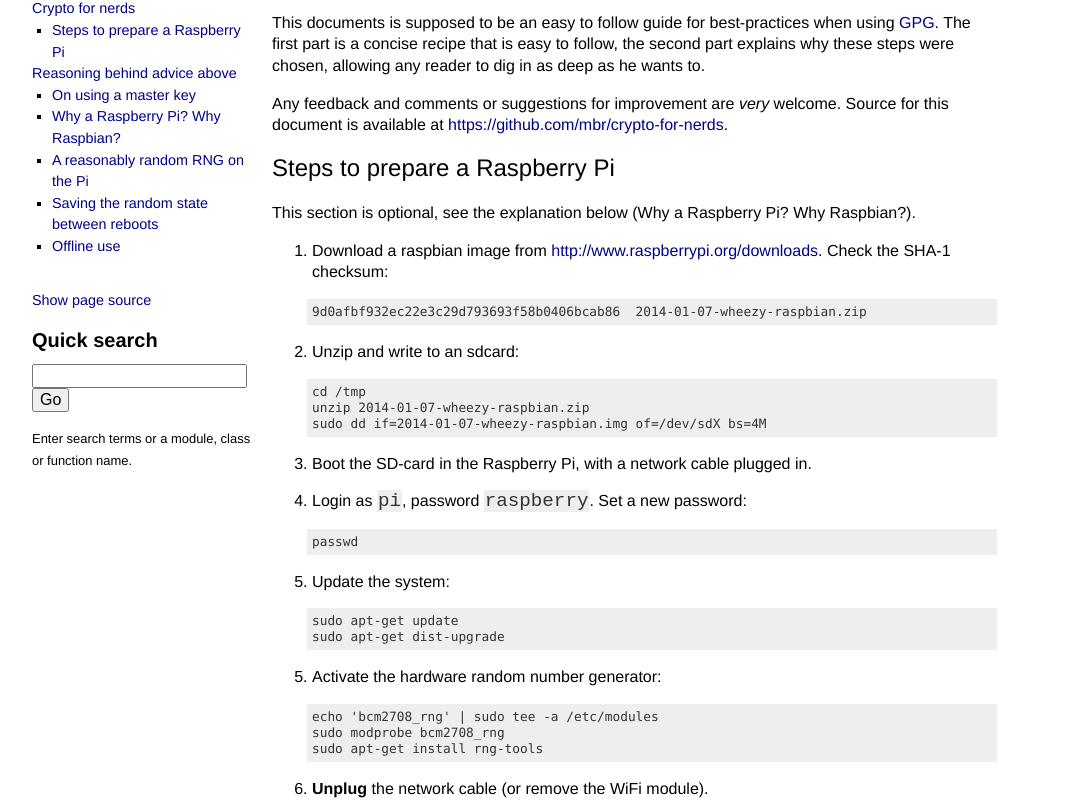
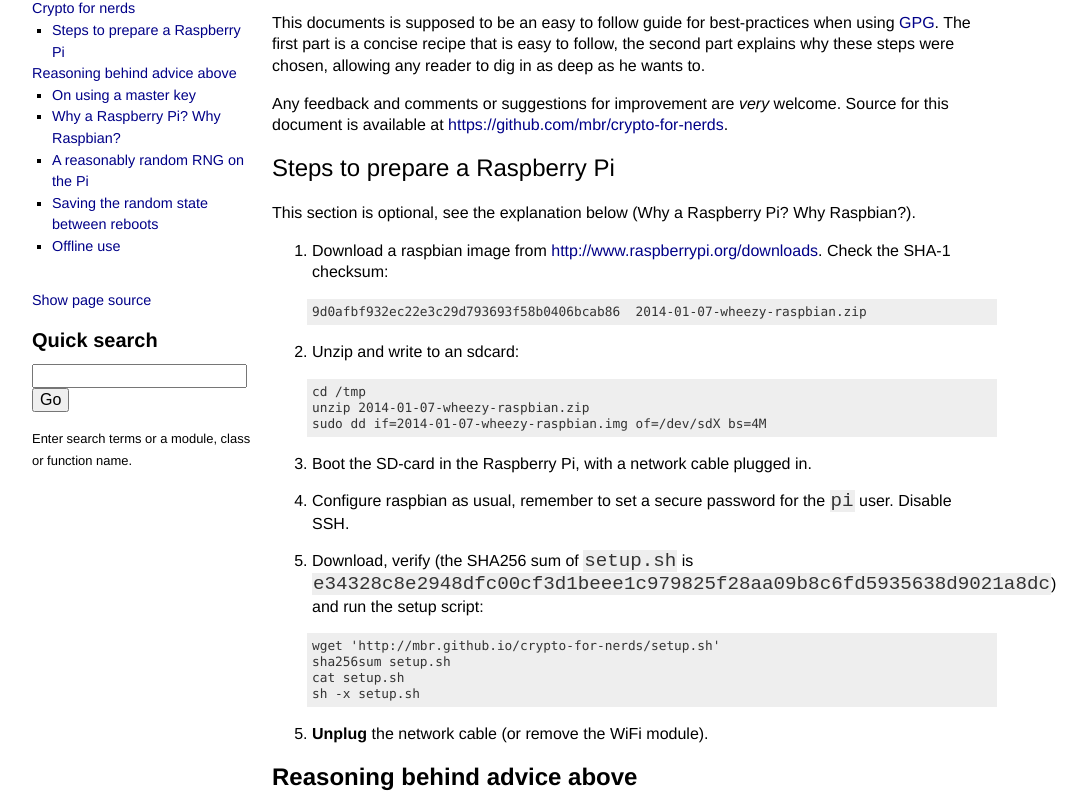
Before and after one commit to mbr/crypto-for-nerds, a plain HTML site: page index.html in a window 1280 px wide. Shown: the part 146-952 px from the top of the page, without its empty margins (128-1215 px from the left). Drawn offline with Linux system fonts and the light colour scheme.

Commit message:
Updated gh-pages (built from 1c37ada).

```diff
--- a/index.html
+++ b/index.html
@@ -76,28 +76,22 @@
 </li>
 <li><p class="first">Boot the SD-card in the Raspberry Pi, with a network cable plugged in.</p>
 </li>
-<li><p class="first">Login as <tt class="docutils literal"><span class="pre">pi</span></tt>, password <tt class="docutils literal"><span class="pre">raspberry</span></tt>. Set a new password:</p>
-<div class="highlight-python"><div class="highlight"><pre><span class="n">passwd</span>
-</pre></div>
-</div>
+<li><p class="first">Configure raspbian as usual, remember to set a secure password for the
+<tt class="docutils literal"><span class="pre">pi</span></tt> user. Disable SSH.</p>
 </li>
-<li><p class="first">Update the system:</p>
-<div class="highlight-python"><div class="highlight"><pre>sudo apt-get update
-sudo apt-get dist-upgrade
+<li><p class="first">Download, verify (the SHA256 sum of <tt class="docutils literal"><span class="pre">setup.sh</span></tt> is
+<tt class="docutils literal"><span class="pre">e34328c8e2948dfc00cf3d1beee1c979825f28aa09b8c6fd5935638d9021a8dc</span></tt>) and
+run the setup script:</p>
+<div class="highlight-python"><div class="highlight"><pre>wget &#39;http://mbr.github.io/crypto-for-nerds/setup.sh&#39;
+sha256sum setup.sh
+cat setup.sh
+sh -x setup.sh
 </pre></div>
 </div>
 </li>
 </ol>
-<ol class="arabic" start="5">
-<li><p class="first">Activate the hardware random number generator:</p>
-<div class="highlight-python"><div class="highlight"><pre>echo &#39;bcm2708_rng&#39; | sudo tee -a /etc/modules
-sudo modprobe bcm2708_rng
-sudo apt-get install rng-tools
-</pre></div>
-</div>
-</li>
-<li><p class="first"><strong>Unplug</strong> the network cable (or remove the WiFi module).</p>
-</li>
+<ol class="arabic simple" start="5">
+<li><strong>Unplug</strong> the network cable (or remove the WiFi module).</li>
 </ol>
 </div>
 </div>
```
Also changed, not shown: searchindex.js (+1 -1 lines), _sources/index.txt.
